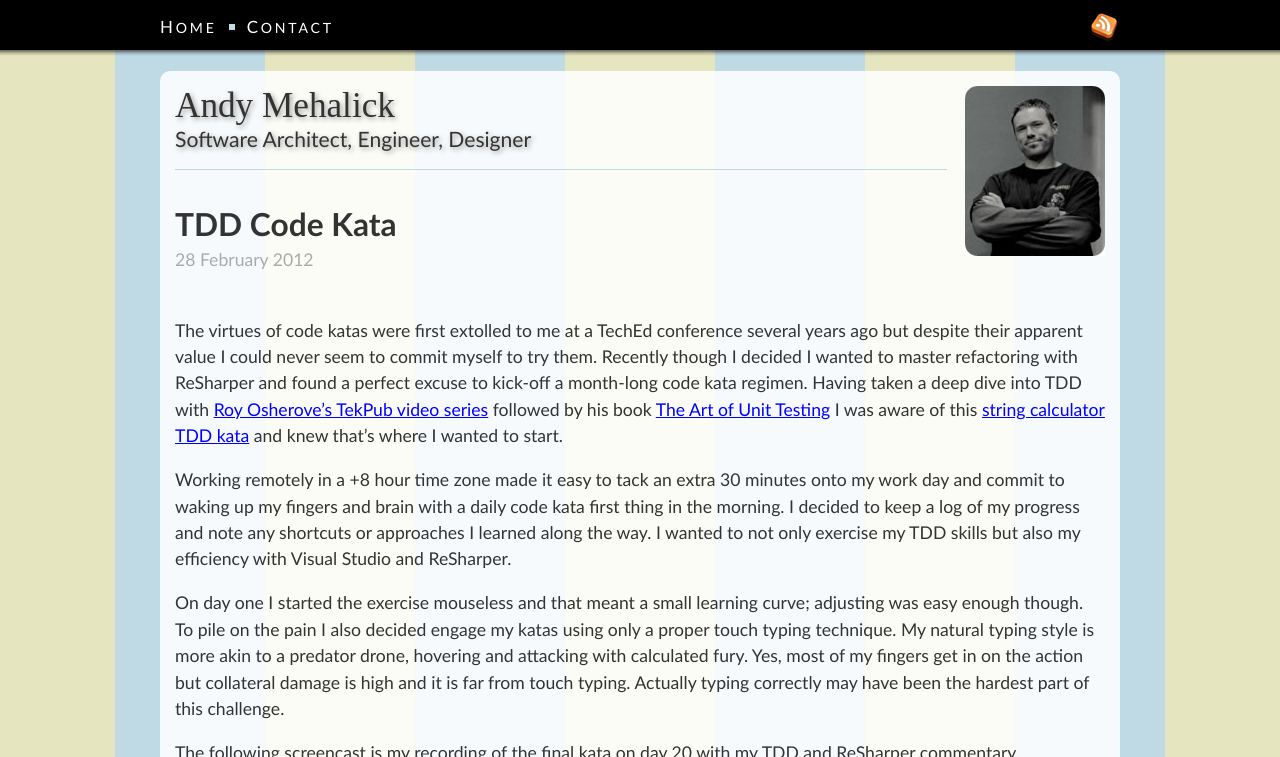
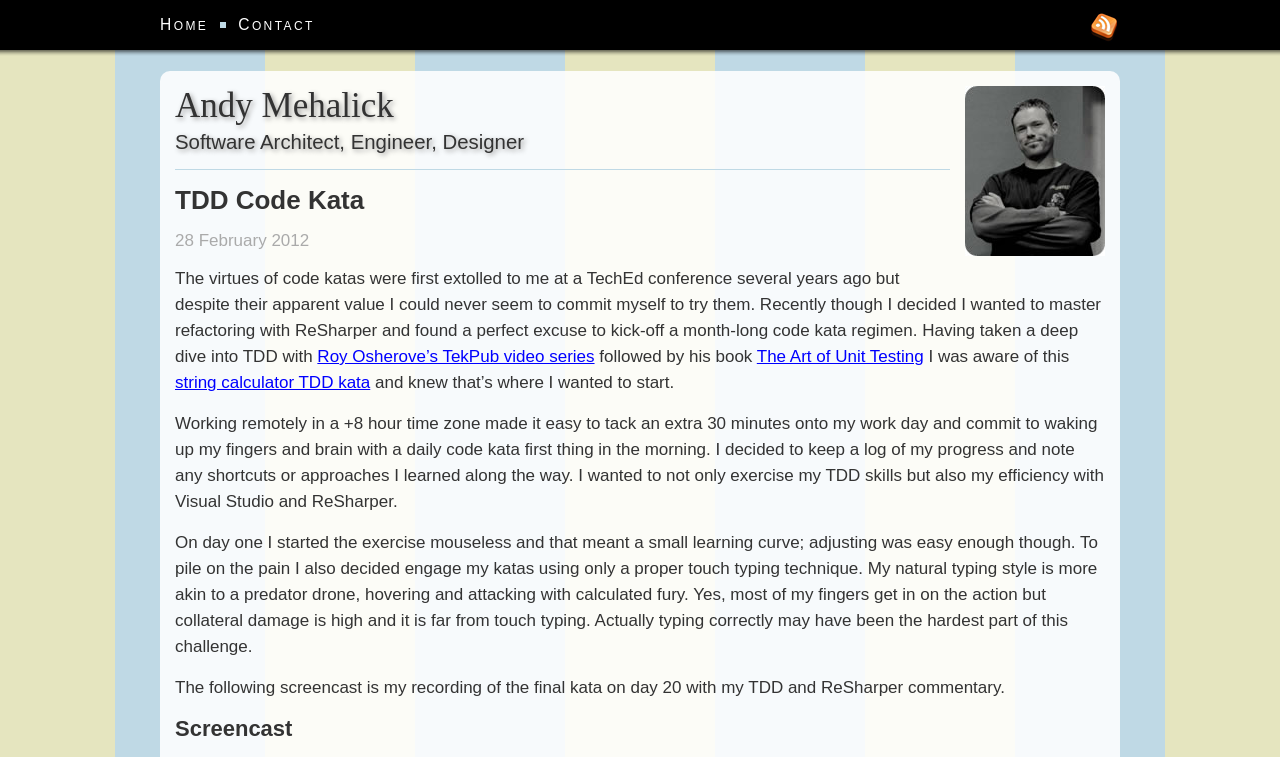
Before and after one commit to mehalick/Blog, a Jekyll site: the page built from _posts/2012-02-28-tdd-code-kata.md, in a window 1280 px wide. Shown: the top 757 px of the page. Built offline with Jekyll 4.4.1, drawn with Linux system fonts in a browser that asks for light colours; some web fonts are replaced; comment, search, counter and statistics services are not loaded; grey boxes are pictures that could not be loaded.

Commit message:
changing font sizes and margins

```diff
--- a/_includes/head.html
+++ b/_includes/head.html
@@ -17,7 +17,7 @@
   <meta property="og:description" content="{% if page.excerpt %}{{ page.excerpt | strip_html | strip_newlines }}{% else %}{{ site.description }}{% endif %}">
   <meta property="fb:admins" content="{{ site.db_admins }}">
   <link rel="stylesheet" href="{{ "/css/main.css" | prepend: site.baseurl }}?{{ site.time | date: "%s" }}">
-  <link rel="stylesheet" href="//fonts.googleapis.com/css?family=Atomic+Age:400">
+  <link rel="stylesheet" href="//fonts.googleapis.com/css?family=Atomic+Age:400|Muli:400,700">
   <link rel="canonical" href="{{ page.url | replace:'index.html','' | prepend: site.baseurl | prepend: site.url }}">
   <link rel="alternate" type="application/rss+xml" title="{{ site.title }}" href="{{ "/feed.xml" | prepend: site.baseurl | prepend: site.url }}">
   <link rel="me" type="text/html" href="{{ site.google_plus }}">
--- a/_layouts/post.html
+++ b/_layouts/post.html
@@ -4,14 +4,10 @@ layout: default
 
 <article class="blog-post">
     <header>
-        <h1 class="header"><a href="{{ post.url | prepend: site.baseurl }}">{{ page.title }}</a></h1>
+        <h1 class="header">{{ page.title }}</h1>
         <div class="subheader">
             <time datetime="{{ page.date }}" pubdate>{{ page.date | date: "%-d %B %Y" }}</time>
         </div>
-        <!--<ul class="social">
-            <li><div class="fb-like" data-href="{{ post.url | prepend: site.baseurl }}" data-send="true" data-show-faces="false"></div></li>
-        </ul> -->
-        <br class="clearer" />
     </header>
     {{ content }}
 </article>
--- a/_sass/_base.scss
+++ b/_sass/_base.scss
@@ -1,21 +1,44 @@
+@import "_variables.scss";
+
 /* general  */
+
+html {
+    font-size: 62.5%;
+}
 
 body {
     margin: 0;
     padding: 0;
     background: transparent url('/content/images/page-background.png') center center;
-    font-family: Calibri, Verdana, Arial, Helvetica, sans-serif;
-    font-size: 1.1em;
+    font-family: Muli, sans-serif;
     color: #333;
+
+    > header,
+    > main,
+    > footer {
+        font-size: 1.7rem;
+    }
 }
 
-h1, h2, h3 {
-    margin: 0;
+h1, h2, h3, h4, h5, h6 {
+    @extend .margin-bottom;
+}
+
+h1 {
+    font-size: 2.6rem;
+}
+
+h2 {
+    font-size: 2.2rem;
+}
+
+h3 {
+    font-size: 2.0rem;
 }
 
 p {
-    margin: 0 0 1em 0;
-    line-height: 1.5em;
+    @extend .margin-bottom;
+    line-height: 2.6rem;
 }
 
     p:last-child {
@@ -23,22 +46,22 @@ p {
     }
 
 a {
-    color: Blue;
+    color: blue;
+
+    &:hover {
+        color: red;
     }
 
-    a:hover {
-        color: Red;
+    img {
+        border: 0;
     }
-
-    a img {
-        border: 0;
 }
 
 hr {
     border: 0;
     height: 1px;
     background-color: #BFD9E5;
-    margin: 1em 0;
+    margin: 15px 0;
 }
 
 ul {
@@ -47,43 +70,54 @@ ul {
     list-style-type: square;
 }
 
+ol {
+    margin: 0 2em 1em 2em;
+}
+
 pre, code {
     font-family: monospace;
     line-height: 100%;
 }
 
 pre.cmd {
-        margin: 2em 0;
+    margin: 15px 0;
     padding: 8px;
-        font-size: 1.8em;
+    font-size: 2.2rem;
     color: #900;
     background-color: #FAF2F2;
     border: 1px solid #CC7F7F;
-        border-radius: 4px;
+    border-radius: 2px;
 }
 
 table {
     border-collapse: collapse;
     width: 100%;
-}
+    @extend .margin-bottom;
 
-    table, table p {
-        font-size: 1em !important;
-    }
-
-        table th,
-        table td {
-            padding: 4px;
-        }
-
-        table thead th {
+    thead th {
         text-align: left;
         font-weight: bold;
         background-color: #BFD9E5;
     }
 
-        table thead th,
-        table tbody td {
+    thead th,
+    tbody td {
         border: 1px solid #ddd;
         vertical-align: top;
+        padding: 8px;
     }
+}
+
+table, table p {
+    font-size: 1.4rem !important;
+}
+
+iframe {
+    @extend .margin-bottom;
+}
+
+img {
+    display: inline-block;
+    max-width: 100%;
+    height: auto;
+}
--- a/_sass/_layout.scss
+++ b/_sass/_layout.scss
@@ -1,5 +1,7 @@
+@import "_variables.scss";
+
 .page-width {
-    width: 960px;
+    max-width: 960px;
     margin: 0 auto;
 }
 
@@ -29,14 +31,14 @@ nav {
             display: block;
             padding: 16px 0;
             color: white;
-            font-size: 0.8em;
+            font-size: 1.2rem;
             text-decoration: none;
             text-transform: uppercase;
             letter-spacing: 0.2em;
         }
 
             nav ul a:first-letter {
-                font-size: 1.2em;
+                font-size: 1.3em;
             }
 
             nav ul a:hover,
@@ -49,49 +51,40 @@ nav {
         margin-top: 10px;
     }
 
-#site-header h1,
-#site-header h2 {
+#site-header {
+
+    h1, h2 {
+        margin: 0 0 5px 0;
         font-weight: normal;
         text-shadow: 2px 2px 5px #999;
     }
 
-#site-header h1 {
+    h1 {
         font-family: 'Atomic Age', serif;
-    font-size: 2em;
+        font-size: 3.5rem;
     }
 
-#site-header h2 {
+    h2 {
         font-size: 1.2em;
+    }
 }
 
 #main {
     background: white;
     min-height: 400px;
     border-radius: 10px;
-    margin-bottom: 2em;
-
-    #content {
-        padding: 1em 0;
-
-        ul, ol {
-            margin: 0 2em 1em 2em;
-        }
-
-        iframe {
-            margin-bottom: 1em;
-        }
-    }
+    margin-bottom: 20px;
 }
 
 #sidebar {
     float: right;
-    margin: 0 0 1em 1em;
+    margin: 0 0 15px 15px;
 }
 
 #site-footer {
-    font-size: 0.8em;
+    font-size: 1.2rem;
     text-align: center;
-    margin-bottom: 2em;
+    margin-bottom: 20px;
 }
 
     #site-footer a {
@@ -100,11 +93,6 @@ nav {
     }
 
 /* attributes */
-
-.header {
-    font-size: 1.6em;
-    margin-bottom: 1em;
-}
 
 .padded {
     padding: 15px;
@@ -121,52 +109,12 @@ a.colorless {
 /* blog post items */
 
 .blog-post {
-    margin-bottom: 1em;
-}
+    margin-bottom: 20px;
 
-.blog-post header {
-    margin: 0 0 0.5em 0;
-}
-
-    .blog-post header h1 {
-        font-size: 1.8em;
-        margin-bottom: 0.2em;
-    }
-
-        .blog-post header h1 a {
-            color: #333;
-            text-decoration: none;
-        }
-
-            .blog-post header h1 a:hover {
-                text-decoration: underline;
-            }
-
-.blog-post .subheader {
-    margin-bottom: 1em;
-    font-size: 1em;
+    .subheader {
+        margin-bottom: 15px;
         color: #aaa;
     }
-
-.blog-post .social {
-    margin: 0 !important;
-}
-
-    .blog-post .social li {
-        list-style-type: none;
-        float: left;
-        padding: 0 5px;
-        height: 29px;
-    }
-
-        .blog-post .social li:first-child {
-            padding-left: 0;
-        }
-
-.blog-post h2,
-.blog-post h3,
-.blog-post-h4 {
-    margin-bottom: 1em;
 }
 
 /* media specific */
--- /dev/null
+++ b/_sass/_variables.scss
@@ -0,0 +1,3 @@
+.margin-bottom {
+    margin: 0 0 15px 0;
+}
```
Also changed, not shown: 11 other files. Lines whose indentation alone changed are shown as unchanged.
